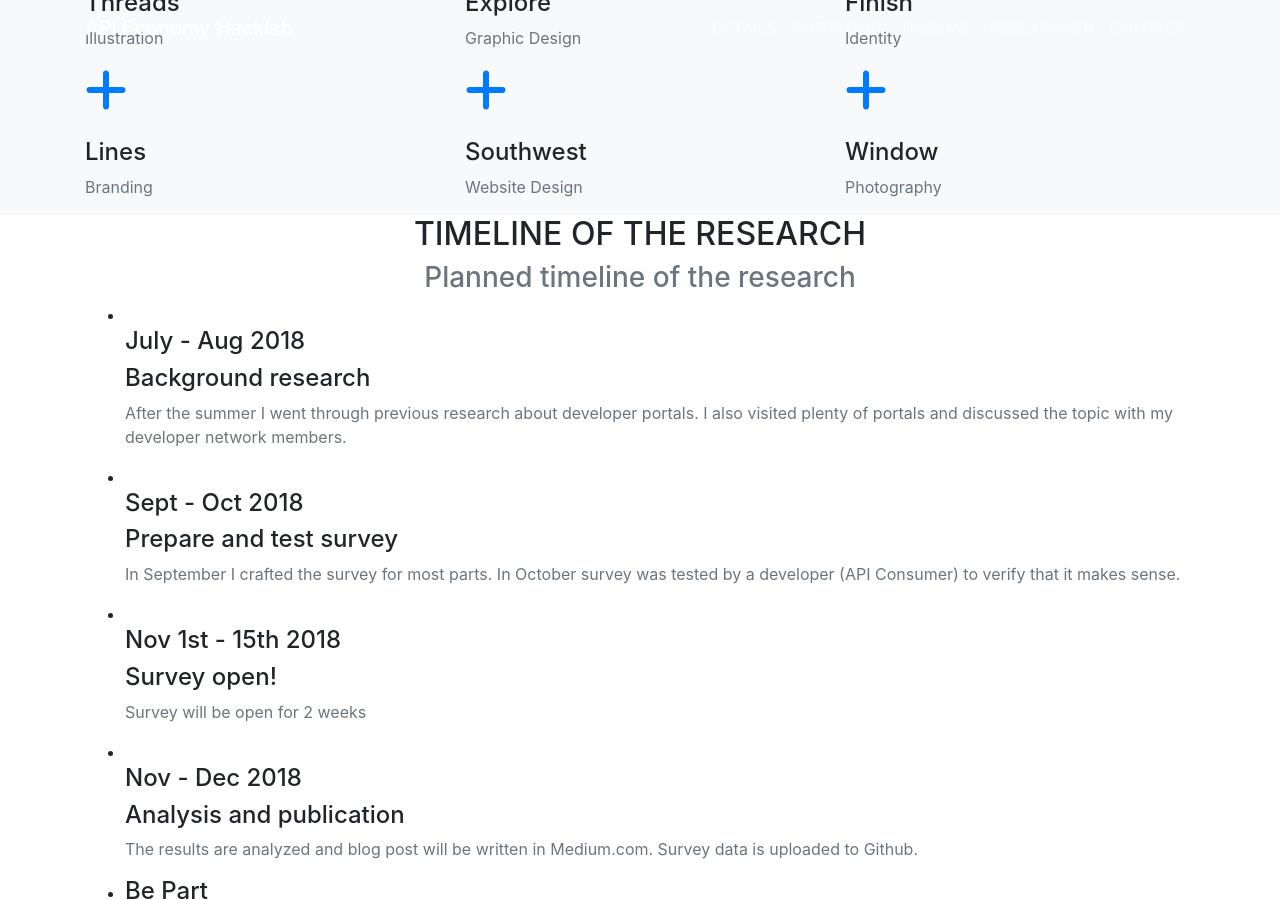
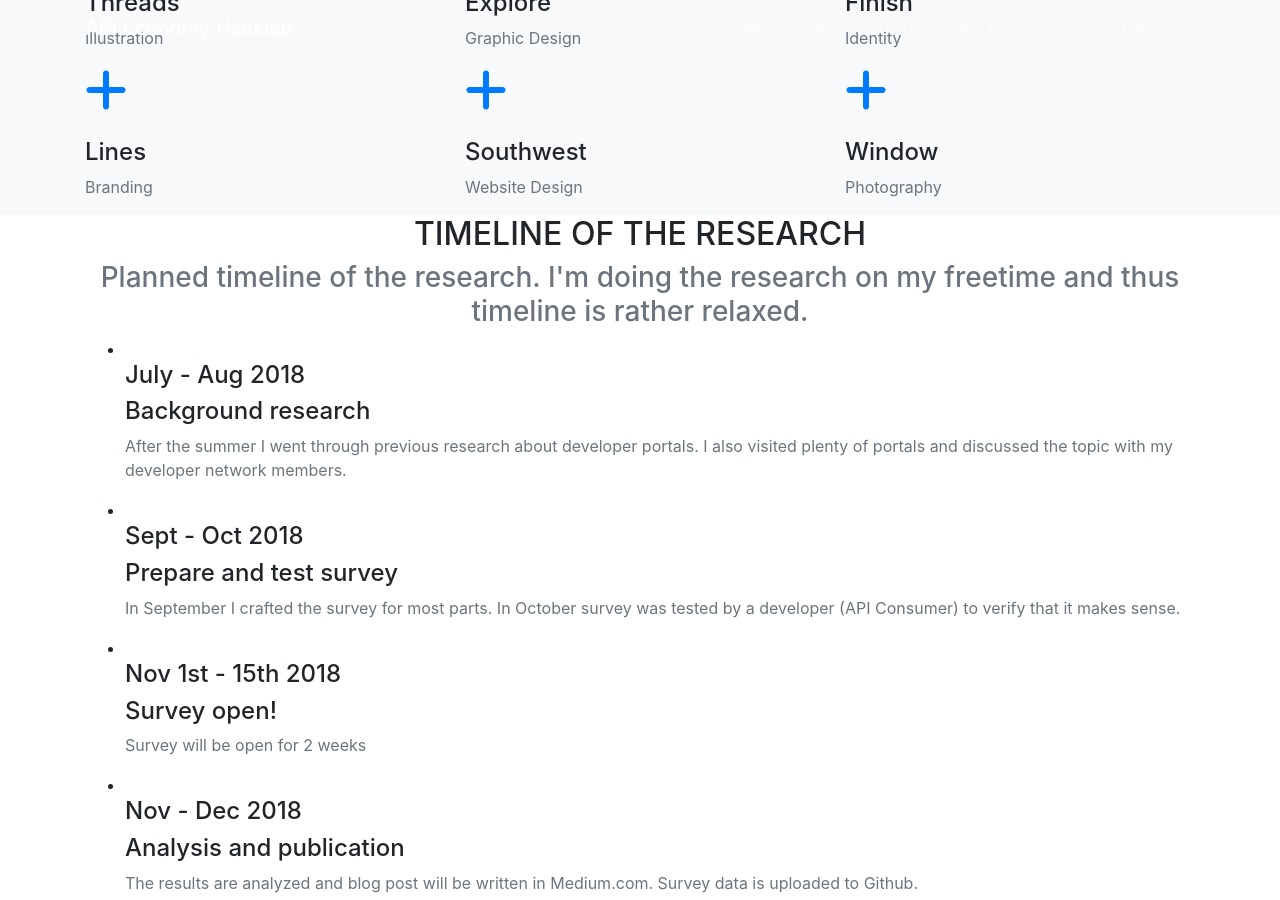
Before and after one commit to apieconomyhacklab/apiportalsurvey, a Jekyll site: the page built from index.md, in a window 1280 px wide and 900 px high, scrolled down 887 px. Built offline with Jekyll 4.4.1, drawn with Linux system fonts in a browser that asks for light colours; nearby versions of some CDN libraries; some web fonts are replaced; library files that are not in the unit come from our copies.

Commit message:
minor fixes

```diff
--- a/_layouts/home.html
+++ b/_layouts/home.html
@@ -100,7 +100,7 @@ layout: default
         <div class="row">
           <div class="col-lg-12 text-center">
             <h2 class="section-heading text-uppercase">Timeline of the research</h2>
-            <h3 class="section-subheading text-muted">Planned timeline of the research</h3>
+            <h3 class="section-subheading text-muted">Planned timeline of the research. I'm doing the research on my freetime and thus timeline is rather relaxed. </h3>
           </div>
         </div>
         <div class="row">
```
